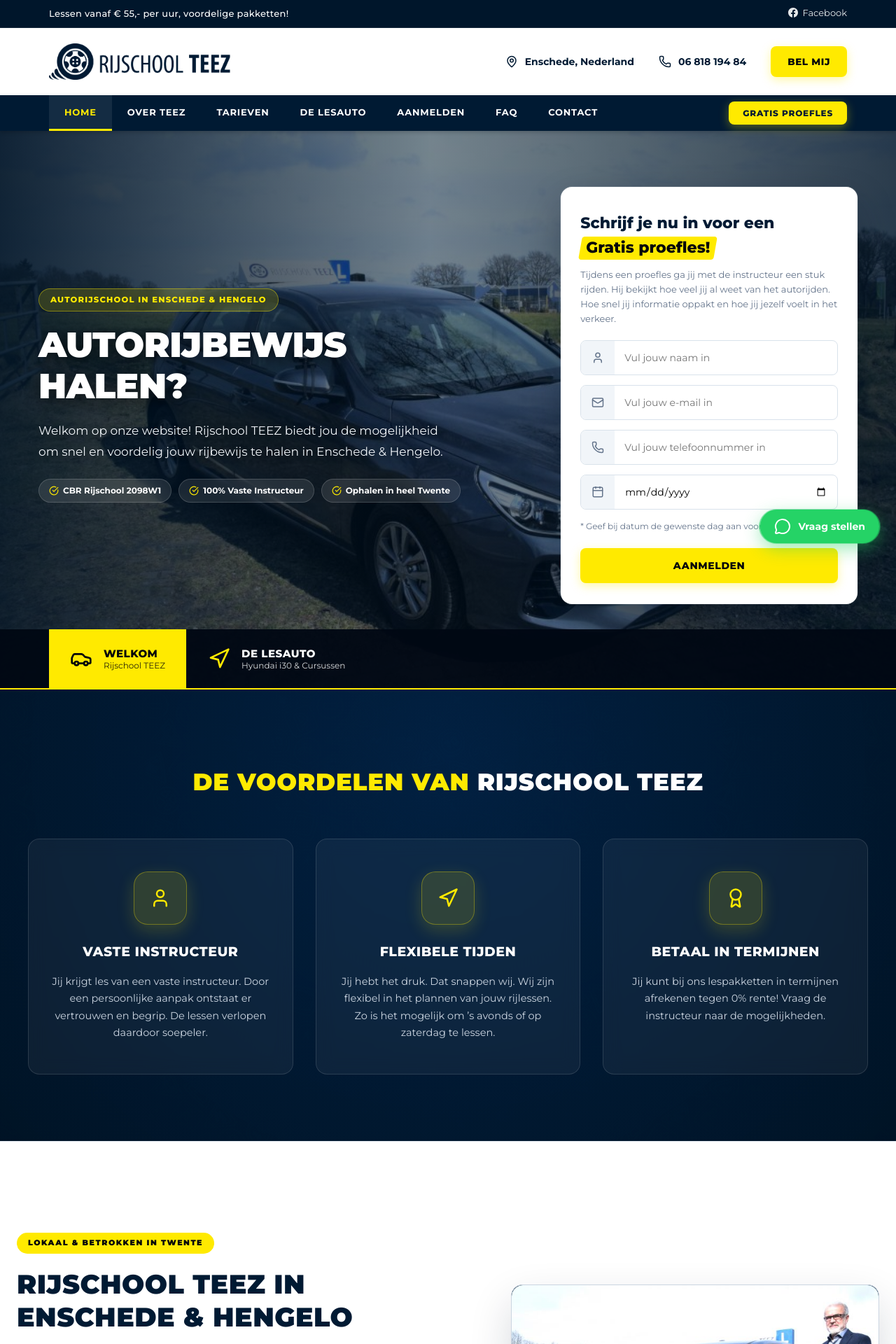
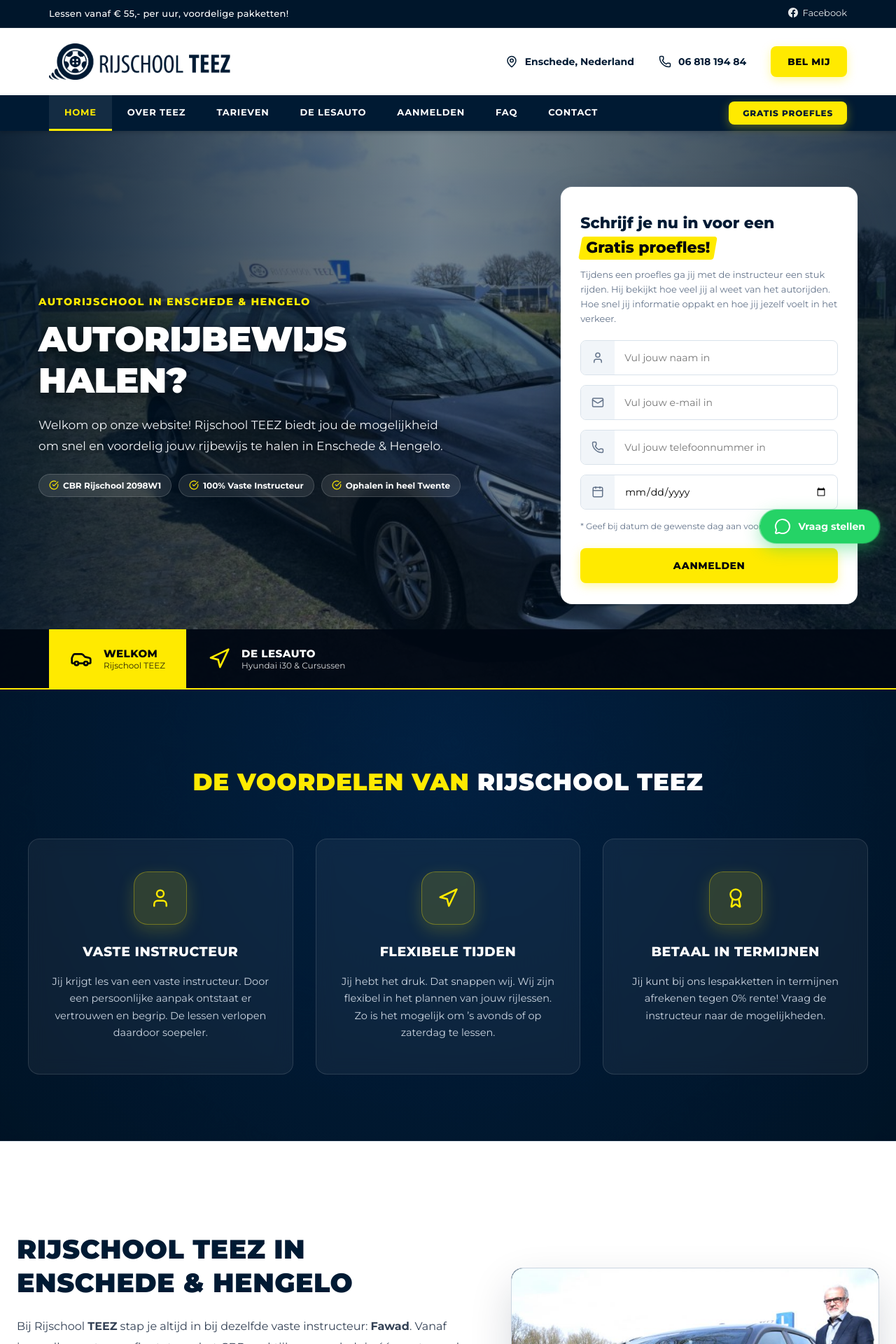
Before and after one commit to AntonCapusta25/teez, a React (Vite) app: page / in a window 1280 px wide. Shown: the top 1920 px of the page at 70% size. Built offline with nearby package versions, Linux system fonts and the light colour scheme; no server answers.

Commit message:
fix(home): remove intro kicker, remove yellow bar on specs grid, and replace hero kicker tab with clean typographic location text

```diff
--- a/src/index.css
+++ b/src/index.css
@@ -362,22 +362,15 @@ button {
   max-width: 640px;
 }
 
-.tiser__kicker {
-  display: inline-flex;
-  align-items: center;
-  gap: 8px;
-  background: rgba(255, 234, 0, 0.16);
-  border: 1px solid rgba(255, 234, 0, 0.4);
-  color: #ffea00;
-  font-size: 11.5px;
-  font-weight: 800;
+.tiser__location-text {
+  font-size: 14.5px;
+  font-weight: 800;
+  letter-spacing: 1.5px;
   text-transform: uppercase;
-  letter-spacing: 1.2px;
-  padding: 6px 16px;
-  border-radius: 9999px;
-  backdrop-filter: blur(10px);
-  -webkit-backdrop-filter: blur(10px);
-  margin-bottom: 18px;
+  color: var(--color-yellow);
+  margin-bottom: 12px;
+  text-shadow: 0 2px 12px rgba(0, 0, 0, 0.6);
+  display: block;
 }
 
 .tiser__title-wrap {
@@ -724,19 +717,6 @@ button {
   align-items: center;
 }
 
-.home-intro__kicker {
-  display: inline-block;
-  background-color: var(--color-yellow);
-  color: var(--color-dark);
-  font-size: 11px;
-  font-weight: 900;
-  text-transform: uppercase;
-  letter-spacing: 1.5px;
-  padding: 6px 16px;
-  border-radius: 9999px;
-  margin-bottom: 20px;
-}
-
 .home-intro__title {
   font-size: 38px;
   font-weight: 900;
@@ -754,7 +734,7 @@ button {
   margin-bottom: 20px;
 }
 
-/* Clean Editorial Specifications Grid (No tacky icons) */
+/* Clean Editorial Specifications Grid (No tacky icons, no yellow bar) */
 .home-intro__specs {
   display: grid;
   grid-template-columns: 1fr 1fr;
@@ -763,7 +743,6 @@ button {
   padding: 24px 28px;
   background-color: #f8fafc;
   border: 1px solid #e2e8f0;
-  border-left: 4px solid var(--color-yellow);
   border-radius: 14px;
 }
 
--- a/src/pages/HomePage.tsx
+++ b/src/pages/HomePage.tsx
@@ -79,8 +79,8 @@ export const HomePage: React.FC<HomePageProps> = ({ onNavigate }) => {
           <div className="container tiser__content">
             <div className="tiser__body">
               <div className="tiser__body-inner">
-                <div className="tiser__kicker">
-                  Autorijschool in Enschede & Hengelo
+                <div className="tiser__location-text">
+                  Autorijschool in Enschede &amp; Hengelo
                 </div>
                 <div className="tiser__title-wrap">
                   <h2 className="tiser__title">{slides[activeSlide].title}</h2>
@@ -298,9 +298,6 @@ export const HomePage: React.FC<HomePageProps> = ({ onNavigate }) => {
         <div className="home-intro__container">
           <div className="home-intro__grid">
             <div>
-              <span className="home-intro__kicker">
-                Lokaal & Betrokken in Twente
-              </span>
               <h2 className="home-intro__title">
                 Rijschool TEEZ in Enschede & Hengelo
               </h2>
```
